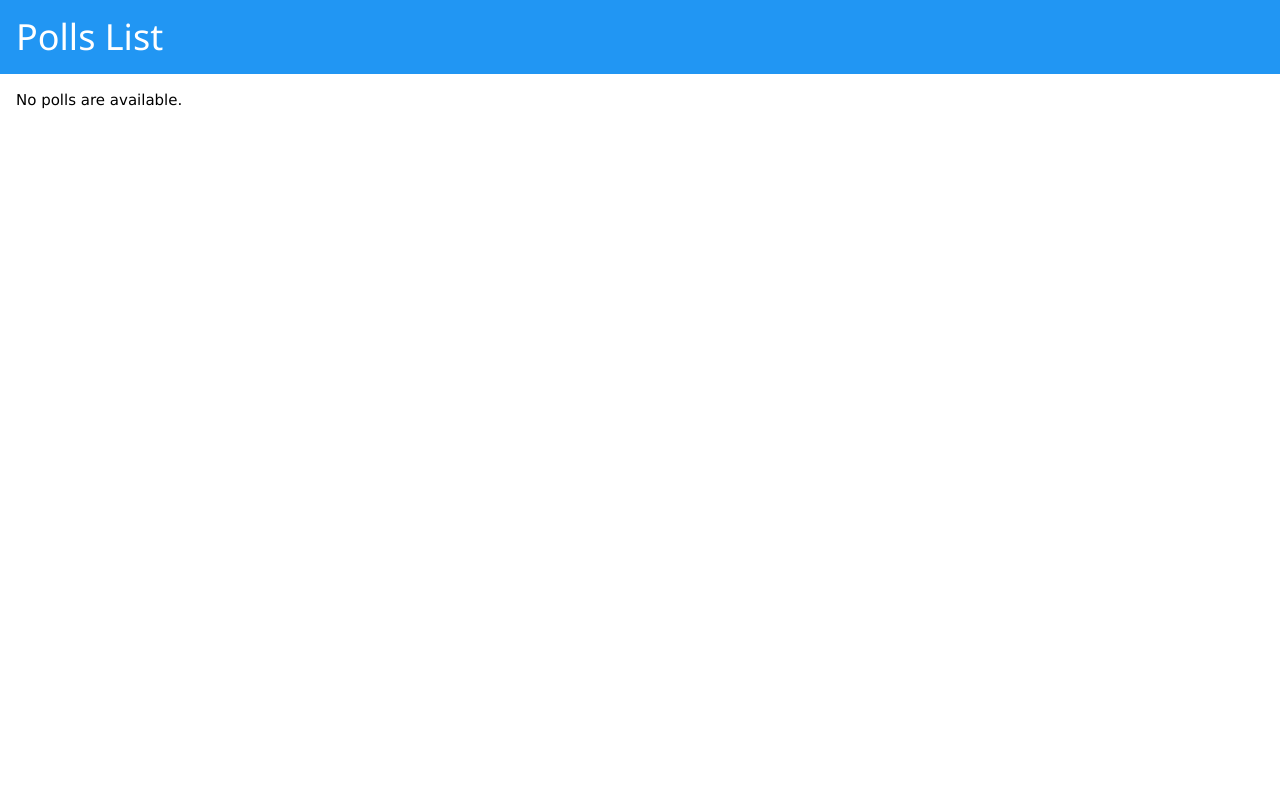
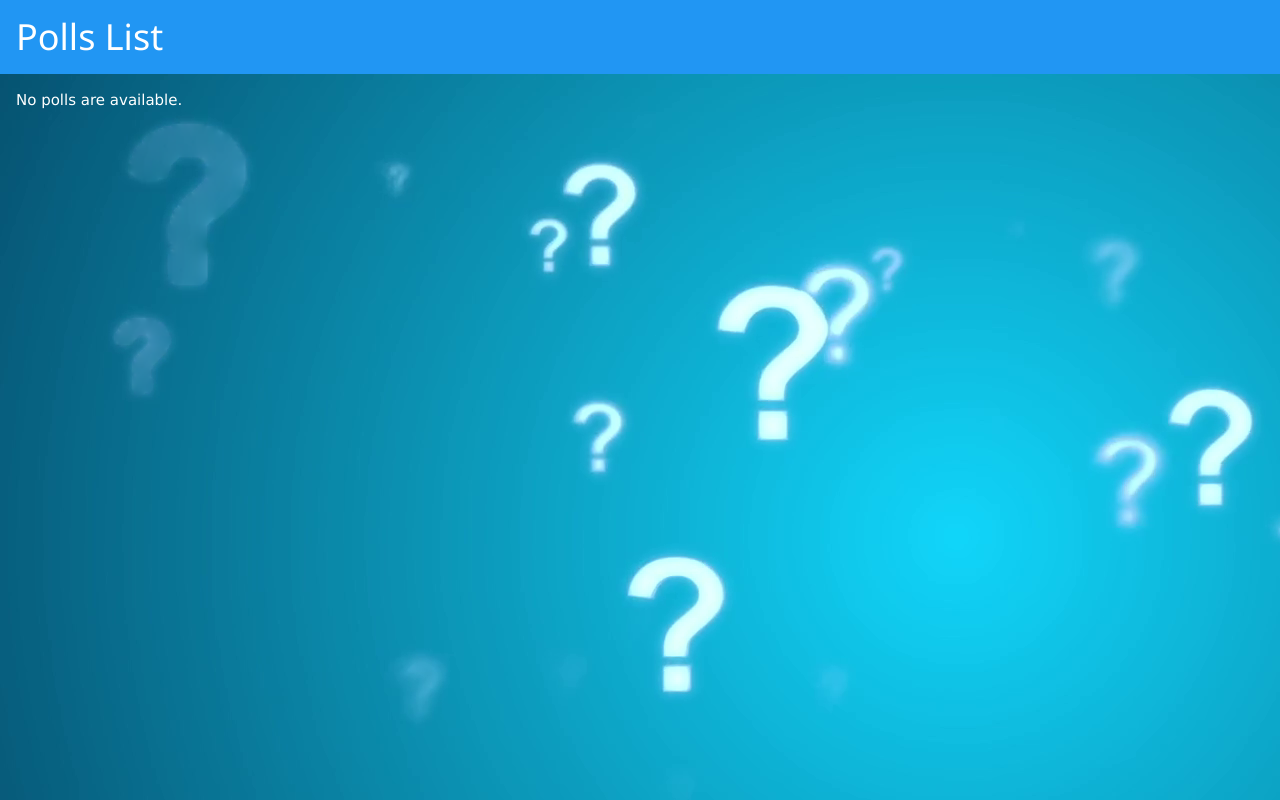
Before and after one commit to jonas-pettersson/Polls, a Django app: page /polls/ in a window 1280 px wide. Run offline with Django 3.2, Linux system fonts and the light colour scheme; data that the repository does not hold is empty.

Commit message:
static w background

```diff
--- /dev/null
+++ b/core/static/core/style.css
@@ -0,0 +1,4 @@
+body {
+    background: white url("images/question-background.png");
+    color: white;
+}
--- a/core/templates/core/base.html
+++ b/core/templates/core/base.html
@@ -4,7 +4,9 @@
     <meta charset="UTF-8">
     <meta name="viewport" content="width=device-width, initial-scale=1.0">
 
-    <link rel="stylesheet" href="https://www.w3schools.com/w3css/4/w3.css">
+    <link rel="stylesheet" type="text/css" href="https://www.w3schools.com/w3css/4/w3.css">
+    {% load static %}
+    <link rel="stylesheet" type="text/css" href="{% static 'core/style.css' %}">
 
     {% block  title %} <title>Polls</title> {% endblock title %}
 </head>
--- a/core/templates/core/poll_detail.html
+++ b/core/templates/core/poll_detail.html
@@ -1,7 +1,7 @@
 {% extends 'core/base.html' %}
 
 {% block content %}
-<div class="w3-container w3-pale-yellow">
+<div class="w3-container w3-pale-blue">
     <h1>Poll for: {{ question.question_text }}</h1>
 </div>
 <div class="w3-container">
--- a/core/templates/core/poll_result.html
+++ b/core/templates/core/poll_result.html
@@ -1,7 +1,7 @@
 {% extends 'core/base.html' %}
 
 {% block content %}
-<div class="w3-container w3-pale-yellow">
+<div class="w3-container w3-pale-blue">
     <h1>Results for: {{ question.question_text }}</h1>
 </div>
 <div class="w3-container">
```
Also changed, not shown: core/static/core/images/question-background.png (added).
